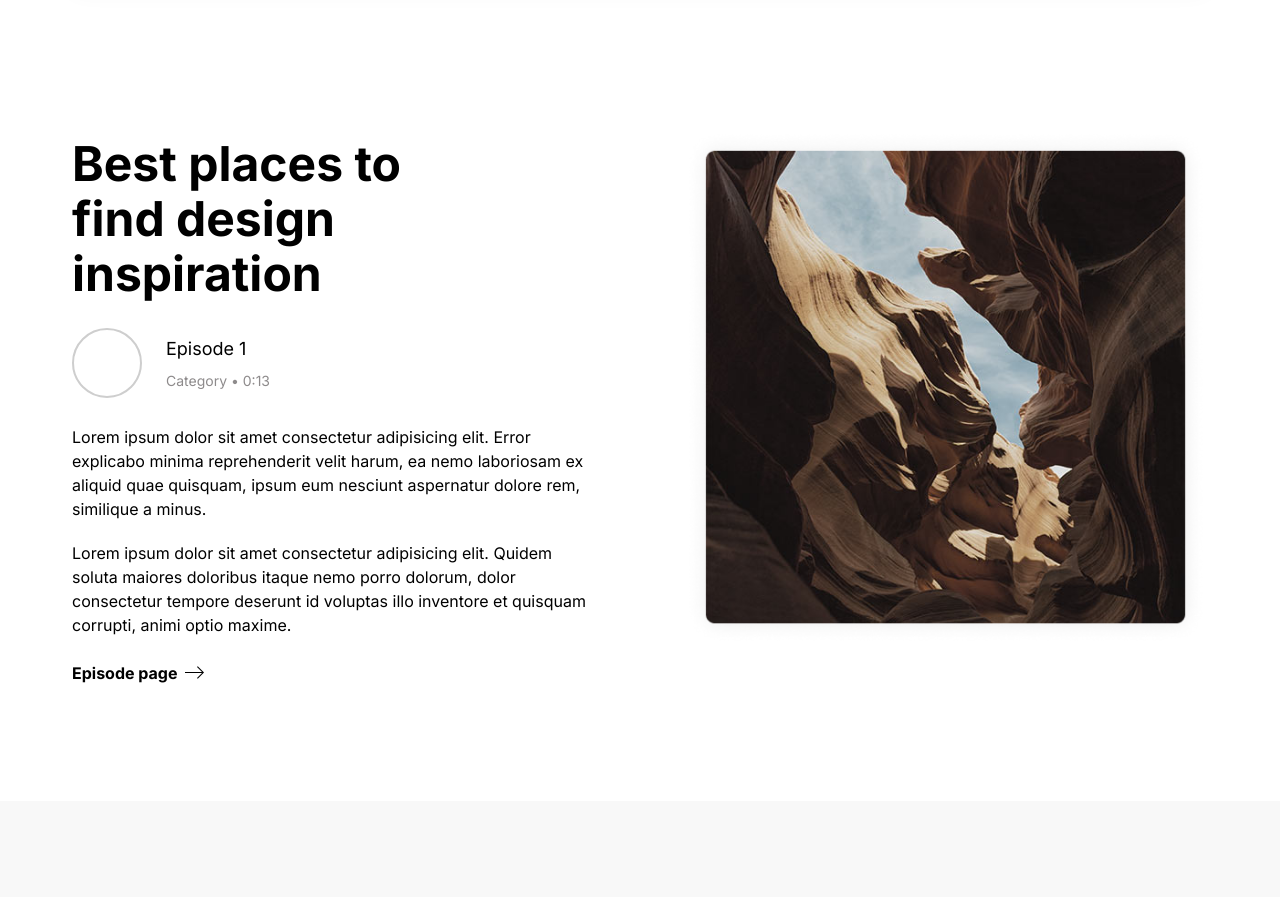
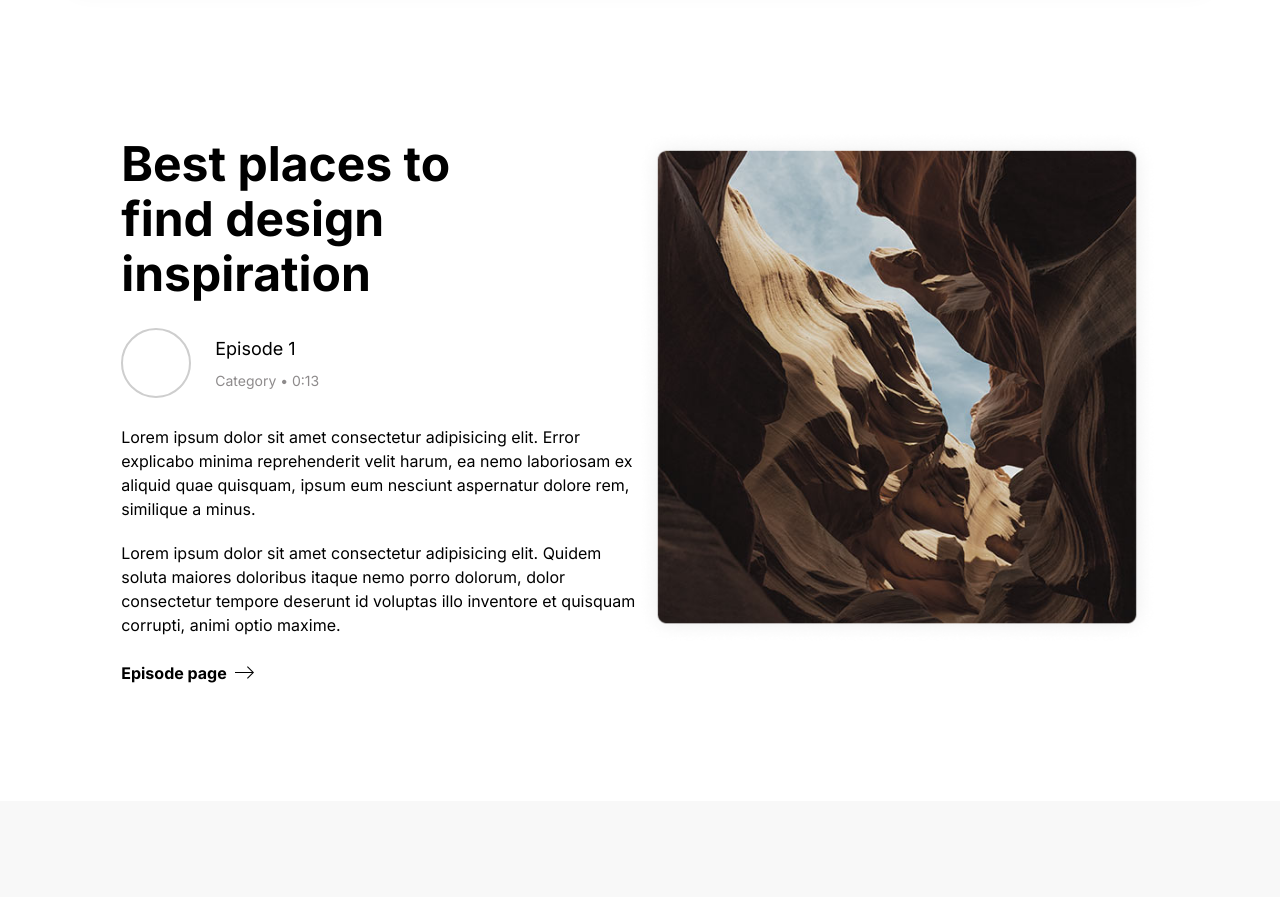
Before and after one commit to jackfros-glitch/Resonator, a Next.js app in the folder frontend/: page / in a window 1280 px wide. Shown: the part 1060-1957 px from the top of the page. Built offline with nearby package versions, Linux system fonts and the light colour scheme.

Commit message:
feat:made the best places to find design inspiration's section responsive.

```diff
--- a/frontend/app/layout.tsx
+++ b/frontend/app/layout.tsx
@@ -5,6 +5,7 @@ import Footer from "./components/Footer";
 import HostList from "./components/HostList";
 import EpisodeList from "./components/EpisodeList";
 import PodcastList from "./components/PodcastList";
+import Image from "next/image";
 
 const inter = Inter({ subsets: ["latin"] });
 
@@ -19,11 +20,56 @@ export default function RootLayout({
 }: {
   children: React.ReactNode;
 }) {
+  const imageStyle = {
+    borderRadius: 10,
+    height: 519,
+    marginLeft: "auto",
+  };
   return (
     <html lang="en">
       <body className={inter.className}>
         {children}
-        {/* <section className="h-[954px] md:h-[831.52px] bg-[#F8F8F8] pt-[92px] mt-28 text-base">
+        {/* <section className="  w-full md:max-w-[1136px] mx-auto mt-72 flex md:flex-row justify-center">
+          <div className="sm:max-w-[1136px]   flex flex-col lg:flex-row min-w-[320px] justify-center ">
+            <div className="pt-2 flex flex-col justify-center px-2 sm:px-0">
+              <h2 className="font-bold text-5xl max-w-[415px] leading-[55px]">
+                Best places to find design inspiration
+              </h2>
+              <div className="h-[100px] flex flex-row my-3 items-center">
+                <span className="inline-block border-2 border-[#CECECE] h-[70px] w-[70px] rounded-[70px] mr-6"></span>
+                <div>
+                  <span className="block text-lg mb-2">Episode 1</span>
+                  <span className="block text-sm text-[#8E8B8C]">
+                    Category • 0:13
+                  </span>
+                </div>
+              </div>
+              <div className="max-w-[514px]">
+                <p className="">
+                  Lorem ipsum dolor sit amet consectetur adipisicing elit. Error
+                  explicabo minima reprehenderit velit harum, ea nemo laboriosam
+                  ex aliquid quae quisquam, ipsum eum nesciunt aspernatur dolore
+                  rem, similique a minus.
+                </p>
+                <p className="mt-5">
+                  Lorem ipsum dolor sit amet consectetur adipisicing elit.
+                  Quidem soluta maiores doloribus itaque nemo porro dolorum,
+                  dolor consectetur tempore deserunt id voluptas illo inventore
+                  et quisquam corrupti, animi optio maxime.
+                </p>
+              </div>
+              <span className="inline-block font-bold text-base leading-8 mt-5">
+                Episode page{" "}
+                <span className=" inline-block bg-arrow w-[19px] h-[14px] mr-3 ml-1"></span>
+              </span>
+            </div>
+            <img
+              className="max-w-[525px] max-h-[519px] rounded-[10px] md:ml-auto"
+              src={"/images/h1-podcastimg2.png"}
+            />
+          </div>
+        </section>
+        <section className="h-[954px] md:h-[831.52px] bg-[#F8F8F8] pt-[92px] mt-28 text-base">
           <h2 className="text-center font-bold text-5xl lading-[55px]">
             Top podcasts:
           </h2>
--- a/frontend/app/page.tsx
+++ b/frontend/app/page.tsx
@@ -15,10 +15,10 @@ export default function Home() {
   return (
     <main className="">
       <Header />
-      <section className=" w-[1136px] mx-auto mt-72 flex flex-row">
-        <div className="w-[1136px] flex flex-row">
-          <div className="pt-2">
-            <h2 className="font-bold text-5xl w-[415px] leading-[55px]">
+      <section className="  w-full md:max-w-[1136px] mx-auto mt-72 flex md:flex-row justify-center">
+        <div className="sm:max-w-[1136px]   flex flex-col lg:flex-row min-w-[320px] justify-center ">
+          <div className="pt-2 flex flex-col justify-center px-2 sm:px-0">
+            <h2 className="font-bold text-5xl max-w-[415px] leading-[55px]">
               Best places to find design inspiration
             </h2>
             <div className="h-[100px] flex flex-row my-3 items-center">
@@ -30,8 +30,8 @@ export default function Home() {
                 </span>
               </div>
             </div>
-            <div className="w-[514px]">
-              <p>
+            <div className="max-w-[514px]">
+              <p className="">
                 Lorem ipsum dolor sit amet consectetur adipisicing elit. Error
                 explicabo minima reprehenderit velit harum, ea nemo laboriosam
                 ex aliquid quae quisquam, ipsum eum nesciunt aspernatur dolore
@@ -49,11 +49,8 @@ export default function Home() {
               <span className=" inline-block bg-arrow w-[19px] h-[14px] mr-3 ml-1"></span>
             </span>
           </div>
-          <Image
-            width={525}
-            alt=""
-            height={519}
-            style={imageStyle}
+          <img
+            className="max-w-[525px] max-h-[519px] rounded-[10px] md:ml-auto"
             src={"/images/h1-podcastimg2.png"}
           />
         </div>
```
